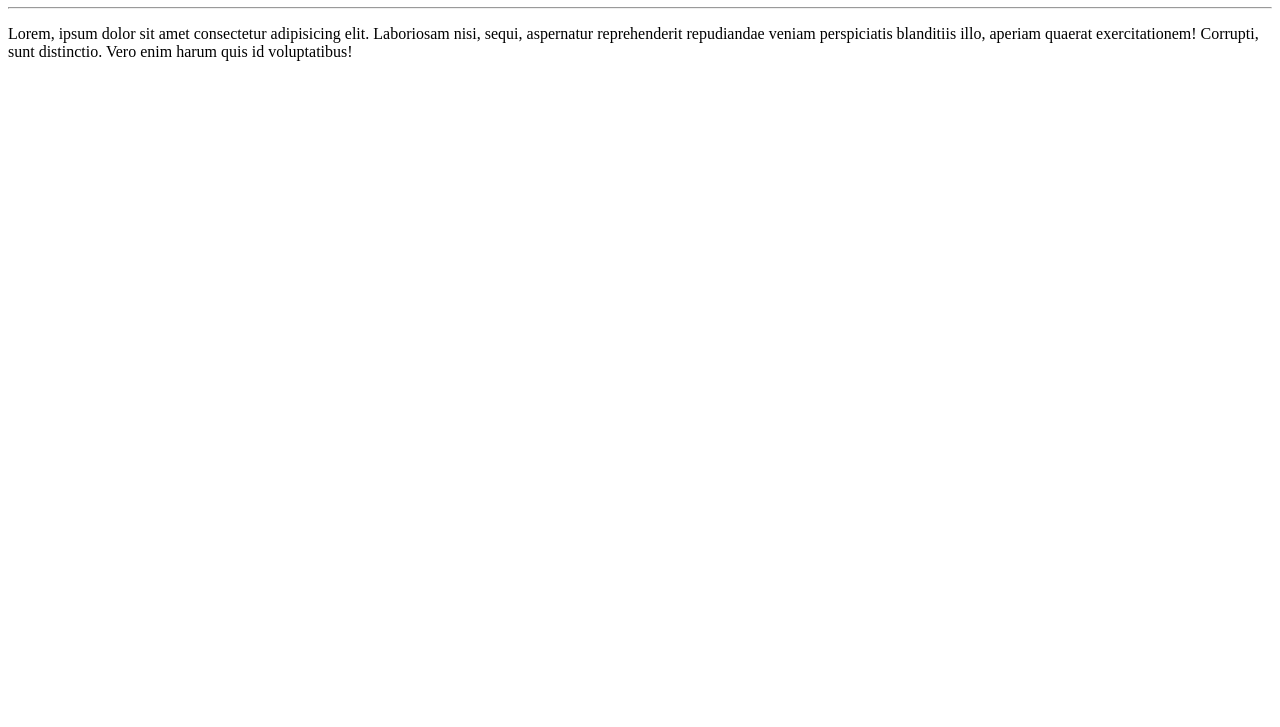
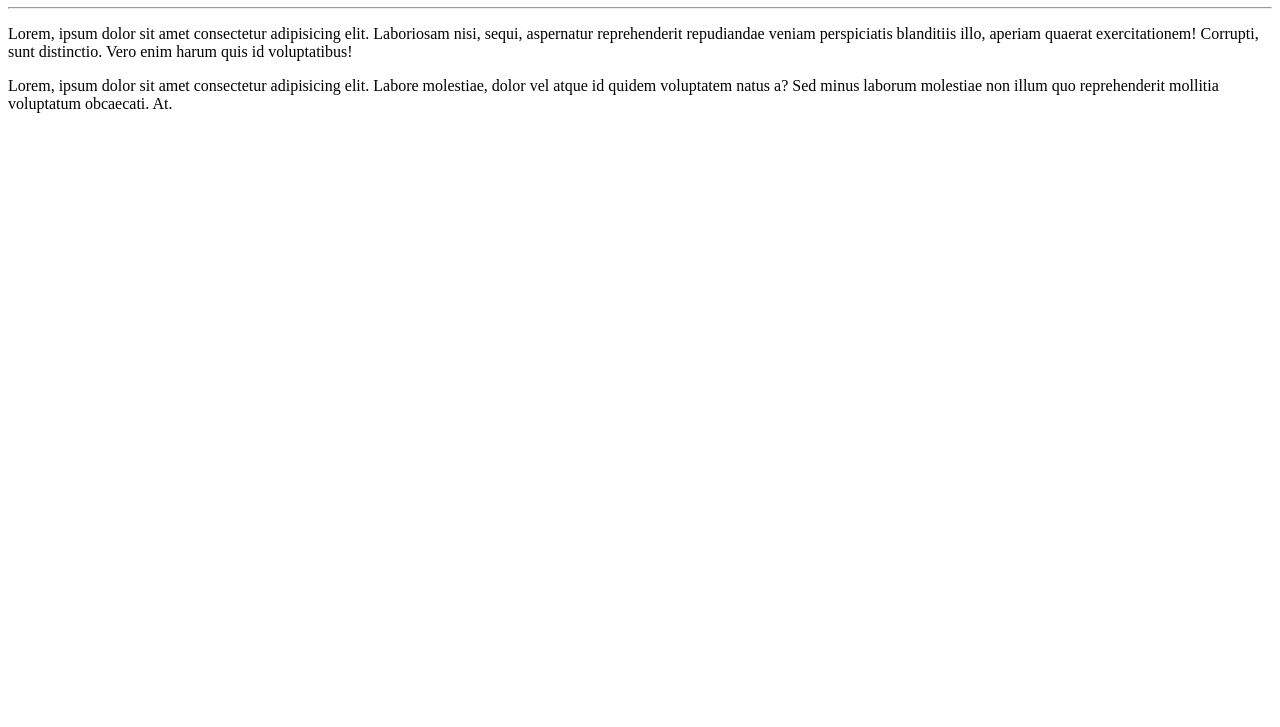
Before and after one commit to ArthurAlvesBrito/Ola-Mundo, a plain HTML site: page site-exemplo/index.html in a window 1280 px wide. Shown: the part 73-800 px from the top of the page. Drawn offline with Linux system fonts and the light colour scheme.

Commit message:
Adicionei um parágrafo

```diff
--- a/site-exemplo/index.html
+++ b/site-exemplo/index.html
@@ -9,5 +9,6 @@
     <h1>Olá, Mundo</h1>
     <hr>
     <p>Lorem, ipsum dolor sit amet consectetur adipisicing elit. Laboriosam nisi, sequi, aspernatur reprehenderit repudiandae veniam perspiciatis blanditiis illo, aperiam quaerat exercitationem! Corrupti, sunt distinctio. Vero enim harum quis id voluptatibus!</p>
+    Lorem, ipsum dolor sit amet consectetur adipisicing elit. Labore molestiae, dolor vel atque id quidem voluptatem natus a? Sed minus laborum molestiae non illum quo reprehenderit mollitia voluptatum obcaecati. At.
 </body>
 </html>
```
